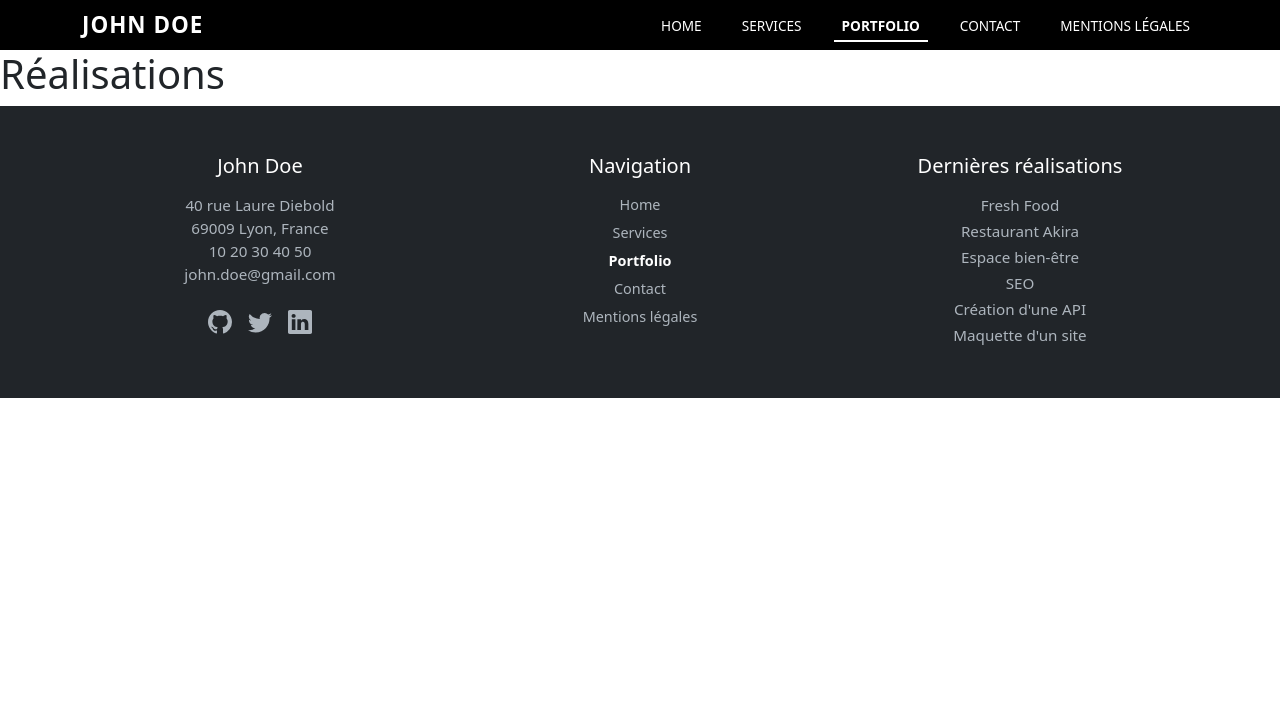
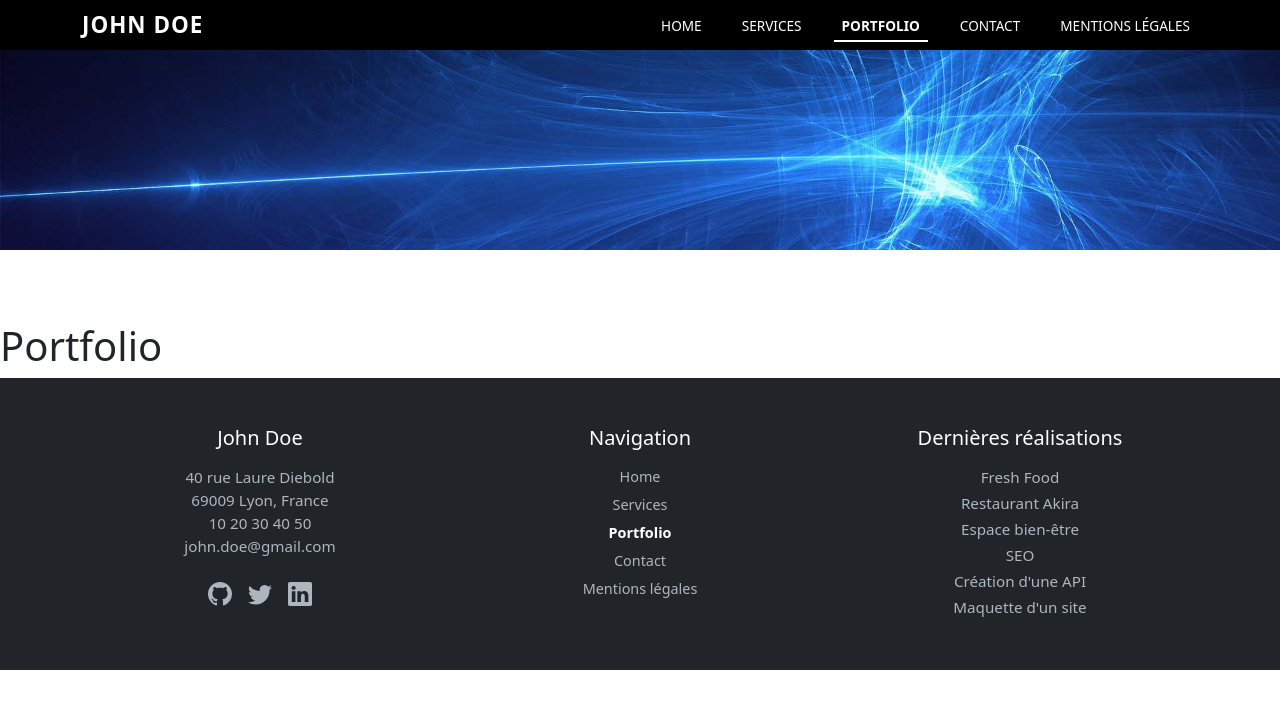
Before and after one commit to Khallas111/portfolioJonhDoe, a React (Create React App) app: page /achievements in a window 1280 px wide. Shown: the top 708 px of the page. Built offline with nearby package versions, Linux system fonts and the light colour scheme.

Commit message:
Bases Pages Portfolio
Import de Image, Container, Row et Col

```diff
--- a/src/Pages/Achievements.js
+++ b/src/Pages/Achievements.js
@@ -1,11 +1,17 @@
 import React from "react";
 import Header from "../Components/Header";
 import Footer from "../Components/Footer";
+import banner from "../assets/images/banner.jpg";
+import { Container, Row, Col } from "react-bootstrap";
+import Image from "react-bootstrap/Image";
 const Achievements = () => {
   return (
     <div>
       <Header />
-      <h1>Réalisations</h1>
+      {/* Image Bannière */}
+      <Image src={banner} fluid alt="Bannière services" className="mb-4" />
+      <Container className="services mb-5"></Container>
+      <h1>Portfolio</h1>
       <Footer />
     </div>
   );
```
